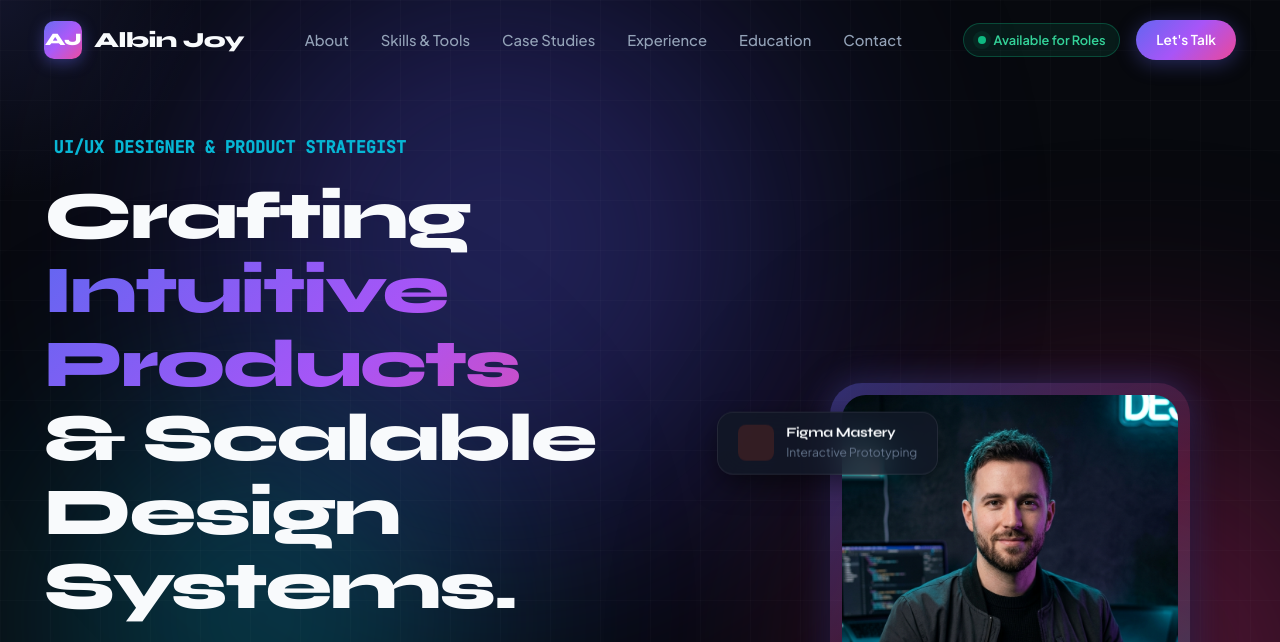
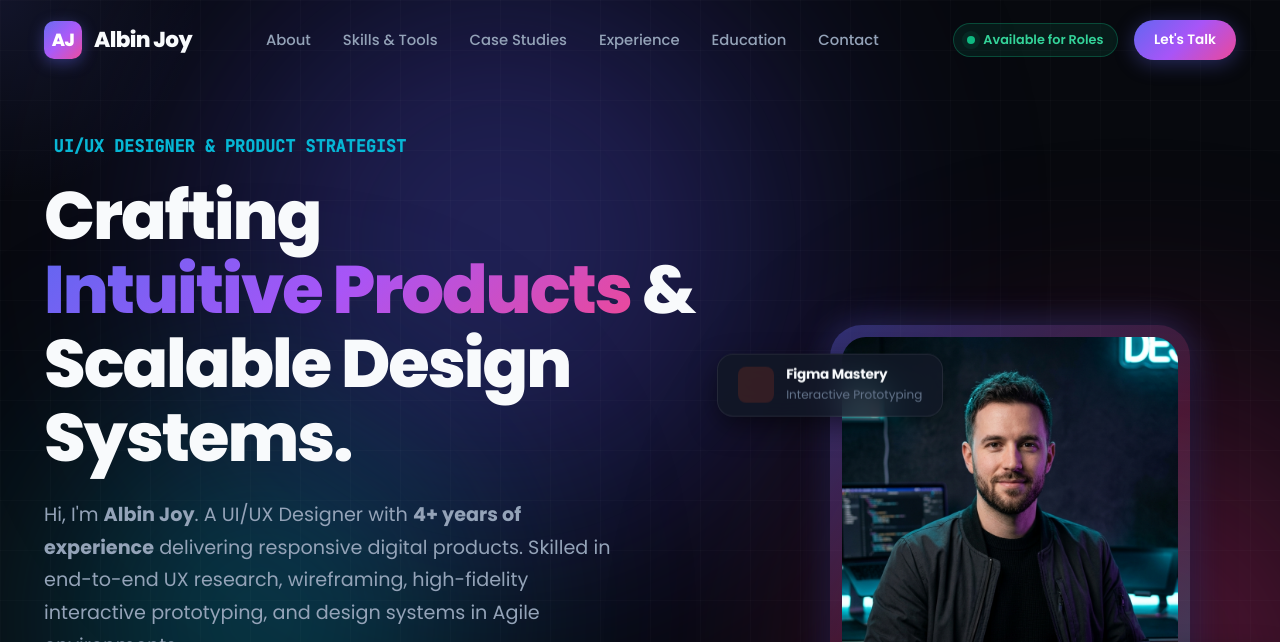
Before and after one commit to albinjoy144/albin-personal-website, a website: page index.html in a window 1280 px wide. Shown: the top 642 px of the page. Drawn offline with Linux system fonts and the light colour scheme; some icons are missing.

Commit message:
Update website font to Poppins

```diff
--- a/css/style.css
+++ b/css/style.css
@@ -3,7 +3,7 @@
    A modern, dark glassmorphic design system with vibrant neon accents.
    ========================================================================== */
 
-@import url('https://fonts.googleapis.com/css2?family=Plus+Jakarta+Sans:ital,wght@0,300;0,400;0,500;0,600;0,700;0,800;1,400&family=Syne:wght@600;700;800&family=JetBrains+Mono:wght@400;500&display=swap');
+@import url('https://fonts.googleapis.com/css2?family=Poppins:ital,wght@0,300;0,400;0,500;0,600;0,700;0,800;0,900;1,400;1,600&family=JetBrains+Mono:wght@400;500&display=swap');
 
 /* --- CSS Variables & Design System --- */
 :root {
@@ -35,8 +35,8 @@
   --grad-glow: radial-gradient(circle at 50% 50%, rgba(99, 102, 241, 0.15), transparent 70%);
 
   /* Typography */
-  --font-body: 'Plus Jakarta Sans', -apple-system, BlinkMacSystemFont, sans-serif;
-  --font-display: 'Syne', sans-serif;
+  --font-body: 'Poppins', -apple-system, BlinkMacSystemFont, sans-serif;
+  --font-display: 'Poppins', -apple-system, BlinkMacSystemFont, sans-serif;
   --font-mono: 'JetBrains Mono', monospace;
 
   /* Shadows & Glows */
```
